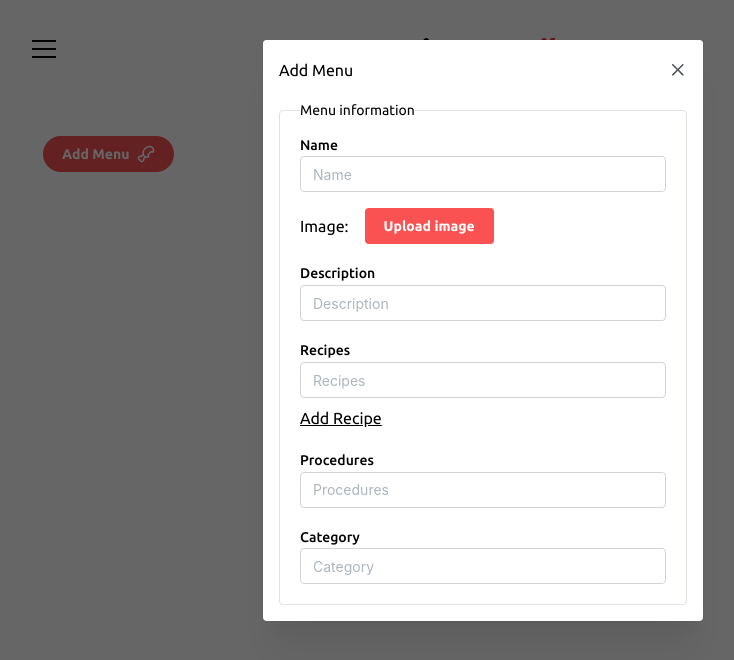
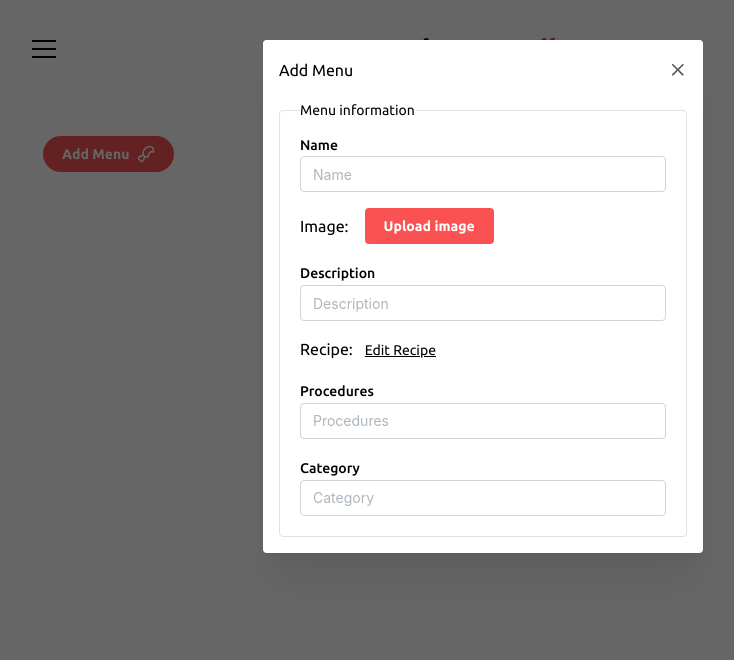
Before and after one commit to lucky0559/food-recipe-react, a React (Vite) app: page / in a window 1280 px wide. Both pictures are taken after a click on the button "Add Menu". Shown: the top 660 px of the page, without its empty margins (157-891 px from the left). Built offline with nearby package versions, Linux system fonts and the light colour scheme.

Commit message:
added editing/adding of recipe modal

```diff
--- /dev/null
+++ b/src/components/AdminHomePage/ProceduresSetter.tsx
@@ -0,0 +1,3 @@
+export const ProceduresSetter = () => {
+  return <div>ProceduresSetter</div>;
+};
--- /dev/null
+++ b/src/components/AdminHomePage/RecipeSetter.tsx
@@ -0,0 +1,56 @@
+import { Button } from "@/components/common";
+import { Modal, TextInput } from "@mantine/core";
+
+type RecipeSetterType = {
+  opened: boolean;
+  onModalClose: () => void;
+  recipe: string;
+  recipes: string[];
+  onRemove: (val: string) => void;
+  setRecipe: (val: string) => void;
+  error?: string;
+  addRecipe: () => void;
+};
+
+export const RecipeSetter = ({
+  opened,
+  error,
+  setRecipe,
+  recipes,
+  recipe,
+  onRemove,
+  onModalClose,
+  addRecipe
+}: RecipeSetterType) => {
+  return (
+    <Modal opened={opened} onClose={onModalClose} title="Edit Recipe">
+      {recipes.map((r, index) => (
+        <div key={r}>
+          <TextInput
+            label={`Recipe ${index + 1}`}
+            placeholder={`Recipe ${index + 1}`}
+            defaultValue={r}
+          />
+          <div className="flex my-2 justify-end" onClick={() => onRemove(r)}>
+            <span className="text-xs underline">Remove</span>
+          </div>
+        </div>
+      ))}
+      <TextInput
+        label={`Recipe ${recipes.length + 1}`}
+        placeholder={`Recipe ${recipes.length + 1}`}
+        onChange={e => setRecipe(e.target.value)}
+        value={recipe}
+        className="mb-5"
+      />
+      {error && <span className="text-xs text-red-600">{error}</span>}
+      <div className="flex justify-end">
+        <Button
+          text="Add recipe"
+          onClick={addRecipe}
+          isDisable={!recipe.length}
+        />
+      </div>
+    </Modal>
+  );
+};
--- /dev/null
+++ b/src/components/AdminHomePage/index.ts
@@ -0,0 +1,4 @@
+import { RecipeSetter } from "@/components/AdminHomePage/RecipeSetter";
+import { ProceduresSetter } from "@/components/AdminHomePage/ProceduresSetter";
+
+export { RecipeSetter, ProceduresSetter };
--- a/src/components/common/Button.tsx
+++ b/src/components/common/Button.tsx
@@ -6,9 +6,16 @@ type ButtonProps = {
   className?: string;
   Icon?: LucideIcon;
   onClick?: () => void;
+  isDisable?: boolean;
 };
 
-export const Button = ({ text, className, Icon, onClick }: ButtonProps) => {
+export const Button = ({
+  text,
+  className,
+  Icon,
+  onClick,
+  isDisable
+}: ButtonProps) => {
   return (
     <B
       variant="filled"
@@ -16,6 +23,7 @@ export const Button = ({ text, className, Icon, onClick }: ButtonProps) => {
       radius="xl"
       className={`${className}`}
       onClick={onClick}
+      disabled={isDisable}
     >
       {text}
       {Icon && <Icon size={18} className="ml-2" />}
--- a/src/components/common/DrawerMenu.tsx
+++ b/src/components/common/DrawerMenu.tsx
@@ -12,6 +12,7 @@ export const DrawerMenu = () => {
         <div className="flex flex-col">
           {menu.map(m => (
             <Link
+              key={m}
               to={`${m === "home" ? "/" : m}`}
               className="p-3 hover:bg-amber-50"
               onClick={close}
--- a/src/pages/admin/AdminHomePage.tsx
+++ b/src/pages/admin/AdminHomePage.tsx
@@ -3,15 +3,39 @@ import { Drumstick } from "lucide-react";
 import { useDisclosure } from "@mantine/hooks";
 import { Fieldset, Modal, TextInput } from "@mantine/core";
 import { useCallback, useState } from "react";
+import { RecipeSetter } from "@/components/AdminHomePage";
 
 export const AdminHomePage = () => {
   const [opened, { open, close }] = useDisclosure(false);
+  const [openedRecipe, { open: openRecipe, close: closeRecipe }] =
+    useDisclosure(false);
   const [file, setFile] = useState<File | null>(null);
+  const [recipes, setRecipes] = useState<string[]>([]);
+  const [recipe, setRecipe] = useState("");
+  const [error, setError] = useState("");
 
   const onModalClose = useCallback(() => {
     close();
     setFile(null);
   }, [close]);
+
+  const addRecipe = useCallback(() => {
+    if (recipes.includes(recipe.toUpperCase())) {
+      return setError("This recipe exists!");
+    }
+    setRecipes([...recipes, recipe.toUpperCase()]);
+    setRecipe("");
+    setError("");
+  }, [recipe, recipes]);
+
+  const onModalCloseRecipe = useCallback(() => {
+    closeRecipe();
+    setRecipe("");
+  }, [closeRecipe]);
+
+  const onRemoveRecipe = useCallback((val: string) => {
+    setRecipes(prevItems => prevItems.filter(i => i !== val));
+  }, []);
 
   return (
     <div className="p-10">
@@ -28,14 +52,23 @@ export const AdminHomePage = () => {
             <FileButton file={file} setFile={setFile} />
           </div>
           <TextInput label="Description" placeholder="Description" mt="md" />
-          <div>
-            <TextInput
-              label="Recipes"
-              placeholder="Recipes"
-              mt="md"
-              className="mb-2"
+          <div className="mt-4 flex items-center">
+            <RecipeSetter
+              error={error}
+              setRecipe={e => setRecipe(e)}
+              recipes={recipes}
+              recipe={recipe}
+              opened={openedRecipe}
+              onRemove={onRemoveRecipe}
+              onModalClose={onModalCloseRecipe}
+              addRecipe={addRecipe}
             />
-            <span className="underline">Add Recipe</span>
+            <div className="mr-3">
+              <span>Recipe: </span>
+            </div>
+            <span className="underline text-sm" onClick={openRecipe}>
+              Edit Recipe
+            </span>
           </div>
           <TextInput label="Procedures" placeholder="Procedures" mt="md" />
           <TextInput label="Category" placeholder="Category" mt="md" />
@@ -45,10 +78,3 @@ export const AdminHomePage = () => {
     </div>
   );
 };
-
-// name
-//       image
-//       description
-//       recipes
-//       procedures
-//       category
```
